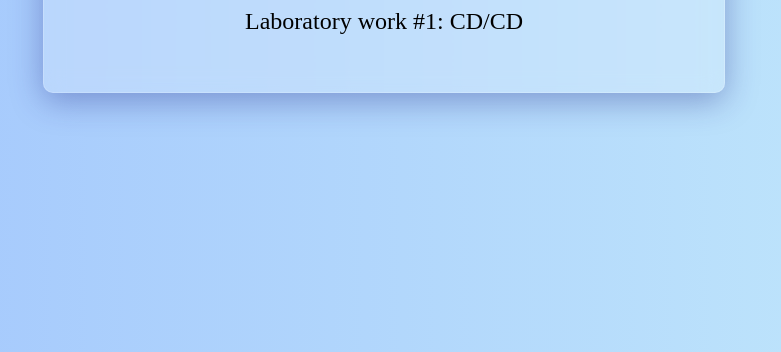
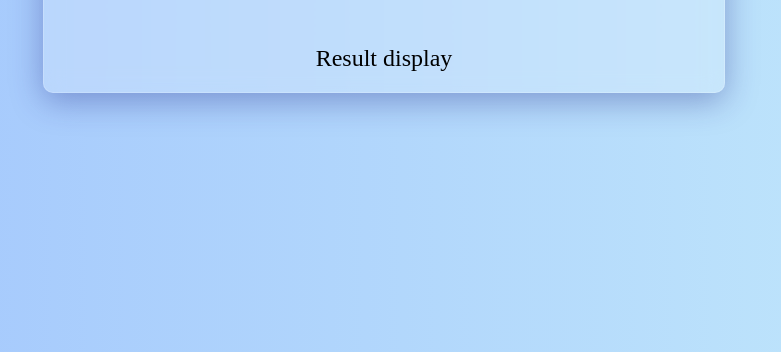
Before and after one commit to nchopyk/infrastructure-management, a plain HTML site: page index.html in a window 1280 px wide. Shown: the part 448-800 px from the top of the page, without its empty margins (256-1037 px from the left). Drawn offline with Linux system fonts and the light colour scheme.

Commit message:
CD/CD test

```diff
--- a/index.html
+++ b/index.html
@@ -8,6 +8,7 @@
 <div class="glass-rectangle">
     <p class="large-text">Methods and means for IT infrastructure management</p>
     <p class="small-text">Laboratory work #1: CD/CD</p>
+    <p class="small-text">Result display</p>
 </div>
 </body>
 </html>
```
